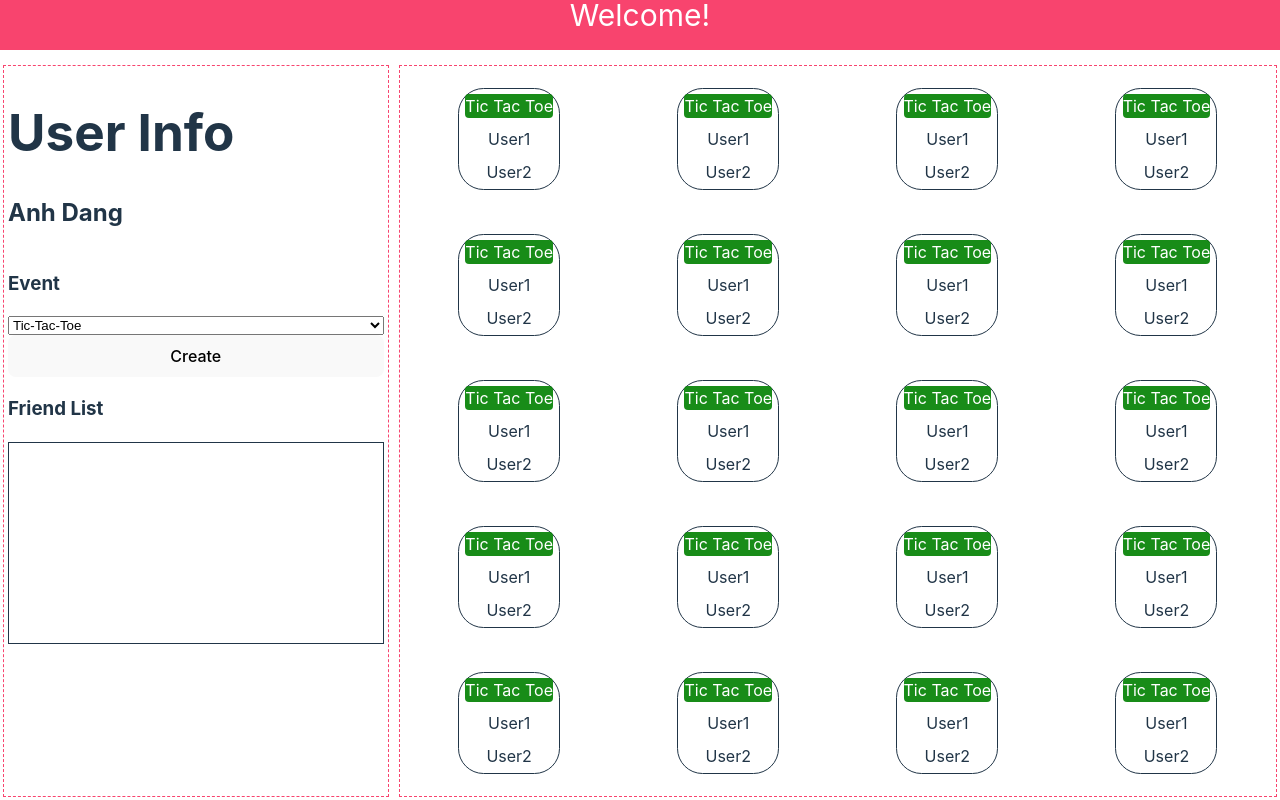
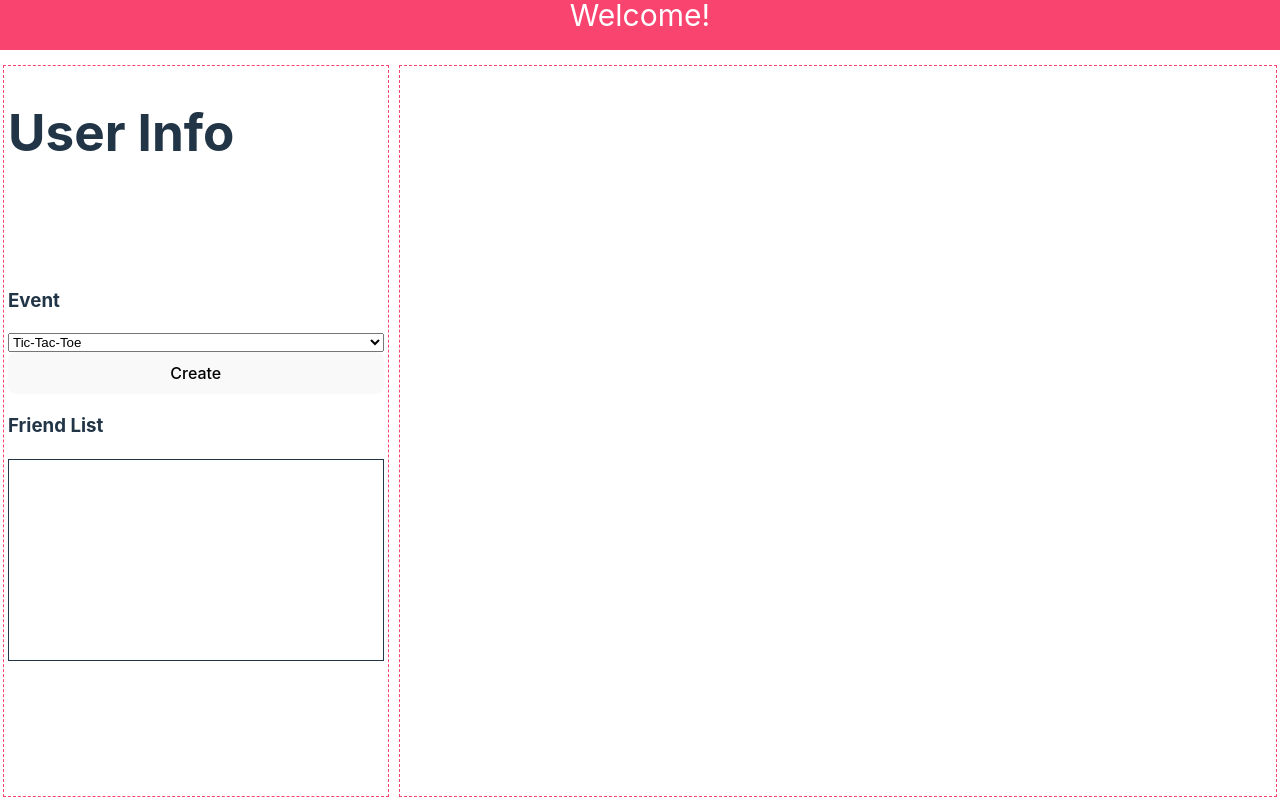
Before and after one commit to anhdang00/BpReactApp, a React (Vite) app: page / in a window 1280 px wide. Built offline with nearby package versions, Linux system fonts and the light colour scheme.

Commit message:
workshop 3 - finishing UI for user panel and event preview

```diff
--- a/package.json
+++ b/package.json
@@ -10,6 +10,7 @@
     "preview": "vite preview"
   },
   "dependencies": {
+    "firebase": "^10.12.5",
     "react": "^18.3.1",
     "react-dom": "^18.3.1"
   },
--- /dev/null
+++ b/src/Auth/useAuth.jsx
@@ -0,0 +1,39 @@
+// useAuth.js
+import { useState, useEffect, useContext, createContext } from 'react';
+import { auth } from '../firebaseConfig';
+import { onAuthStateChanged, signInWithEmailAndPassword, signOut } from 'firebase/auth';
+
+const AuthContext = createContext();
+
+export const useAuth = () => {
+  return useContext(AuthContext);
+};
+
+export function useProvideAuth() {
+  const [user, setUser] = useState(null);
+
+  useEffect(() => {
+    const unsubscribe = onAuthStateChanged(auth, (user) => {
+      if (user) {
+        setUser(user);
+      } else {
+        setUser(null);
+      }
+    });
+    return () => unsubscribe();
+  }, []);
+
+  const login = (email, password) => {
+    return signInWithEmailAndPassword(auth, email, password);
+  };
+
+  const logout = () => {
+    return signOut(auth);
+  };
+
+  return {
+    user,
+    login,
+    logout,
+  };
+}
--- a/src/Lobby/EventPreview.jsx
+++ b/src/Lobby/EventPreview.jsx
@@ -1,10 +1,10 @@
 import { useNavigate } from "react-router-dom"
 
 
-function RectanglePreview(){
+function RectanglePreview({event}){
     const navigate = useNavigate()
     const onJoinEvent = () => {
-        navigate('/newEvent')
+        navigate(`/${event.id}`)
     }
     return <div className="preview" onClick={onJoinEvent}>
         <div style={{
@@ -12,18 +12,20 @@ function RectanglePreview(){
             opacity: .9,
             color: 'white',
             borderRadius:'4px',
-            }}>Tic Tac Toe</div>
-        <user>User1</user>
-        <user>User2</user>
+            }}>{event.type}</div>
+        {/*<div>id: {event.id} </div>*/}
+        {event.players.map(player =>
+            <div>{player}</div>
+        )}
     </div>
 }
 
-export default function EventPreview(){
-    const mockupEvents = new Array(20).fill(0)
+export default function EventPreview({events}){
+
     return (
         <div className="preview-container">
-            {mockupEvents.map((event, idx) => [
-                <RectanglePreview key={`preview-${idx}`}/>
+            {events.map((event, idx) => [
+                <RectanglePreview key={`preview-${idx}`} event={event}/>
             ])}
         </div>
     )
--- a/src/Lobby/UserPanel.jsx
+++ b/src/Lobby/UserPanel.jsx
@@ -1,22 +1,25 @@
+import { useAuth } from "../Auth/useAuth"
 
-
-export default function UserPanel(){
+export default function UserPanel({createEvent, setEventType}){
+    const username = useAuth()
     return (
         <div style={{padding: '4px'}}>
         <h1>User Info</h1>
-        <h2>Anh Dang</h2>
+        <h1 style={{fontSize: '10rem'}}>{username}</h1>
         <div style={{
             display: 'flex',
             flexDirection: 'column',
             justifyContent: 'space-around',
         }}>
             <h3>Event</h3>
-            <select>
-                <option>Tic-Tac-Toe</option>
+            <select onChange={e=>{
+                setEventType(e.target.value)
+            }}>
+                <option value='Tic-Tac-Toe'>Tic-Tac-Toe</option>
                 <option>Event 2</option>
                 <option>Event 3</option>
             </select>
-            <button>Create</button>
+            <button onClick={createEvent}>Create</button>
         </div>
         <div>
             <h3>Friend List</h3>
--- a/src/Lobby/index.jsx
+++ b/src/Lobby/index.jsx
@@ -2,13 +2,29 @@
 import './styles.css';
 import UserPanel from "./UserPanel";
 import EventPreview from "./EventPreview";
+import { useState } from 'react';
+import { useAuth } from '../Auth/useAuth';
+
+const EVENT_INIT_OBJECT={}
 
 export default function Lobby(){
+    const username = useAuth()
+    const [events, setEvents] = useState([])
+    const [eventType, setEventType]=useState('Tic-Tac-Toe')
+    const genNewEvent= (restEventData)=>{
+        return {...EVENT_INIT_OBJECT, id:`${new Date().getTime()}_event`,...restEventData}
+    }
+    const createEvent = () =>{
+        setEvents(evts => [...evts,genNewEvent(
+            {type:eventType, players:[username]}
+        )])
+    }
+
     return <div className="lobby-container">
         <nav>Welcome!</nav>
         <div className="lobby-main">
-            <UserPanel/>
-            <EventPreview/>
+            <UserPanel createEvent={createEvent} setEventType={setEventType }/>
+            <EventPreview events={events}/>
         </div>
     </div>
 
--- a/src/Lobby/styles.css
+++ b/src/Lobby/styles.css
@@ -1,6 +1,4 @@
-*{
-    --cellSize: 100px;
-}
+
 .lobby-container{
     display: flex;
     flex-direction: column;
@@ -42,18 +40,18 @@
     grid-template-columns: repeat(4, 1fr);
     justify-content: center;
     align-items: center;
-    transition: .5s ease;
+
 }
 .preview{
     width: var(--cellSize);
     height: var(--cellSize);
     border: 1px solid;
     margin: auto;
-    display: flex;
-    flex-flow: column;
-    justify-content: space-around;
-    align-items: center;
-    border-radius: 25%;
+    transition: .5s ease;
+    border-radius: 5%;
+    padding: 1rem;
+    font-size: 1.5rem;
+
 }
 .preview:hover{
     transform: scale(1.05);
--- a/src/events/TicTacToe/styles.css
+++ b/src/events/TicTacToe/styles.css
@@ -1,5 +1,5 @@
 *{
-  --cellSize: 50px;
+  --cellSize: 200px;
 }
 
 #root {
@@ -51,5 +51,5 @@
   border: 1px solid;
   margin: -1px;
   line-height: var(--cellSize);
-  font-size: 22px;
+  font-size: 100px;
 }
--- /dev/null
+++ b/src/firebaseConfig.js
@@ -0,0 +1,15 @@
+// src/firebaseConfig.js
+import { initializeApp } from "firebase/app";
+import { getAuth } from "firebase/auth";
+
+const firebaseConfig = {
+  apiKey: "YOUR_API_KEY",
+  authDomain: "YOUR_AUTH_DOMAIN",
+  projectId: "YOUR_PROJECT_ID",
+  storageBucket: "YOUR_STORAGE_BUCKET",
+  messagingSenderId: "YOUR_MESSAGING_SENDER_ID",
+  appId: "YOUR_APP_ID",
+};
+
+const app = initializeApp(firebaseConfig);
+export const auth = getAuth(app);
```
Also changed, not shown: src/Auth/AuthProvider.jsx (added, +8 -0 lines), src/Auth/context.js (added, +14 -0 lines), 1 other file (tests, documents, lock files or other folders).
